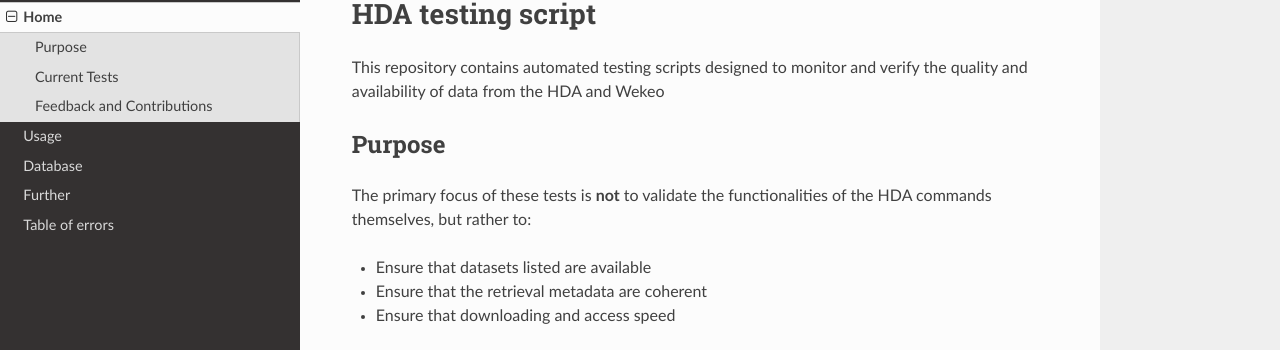
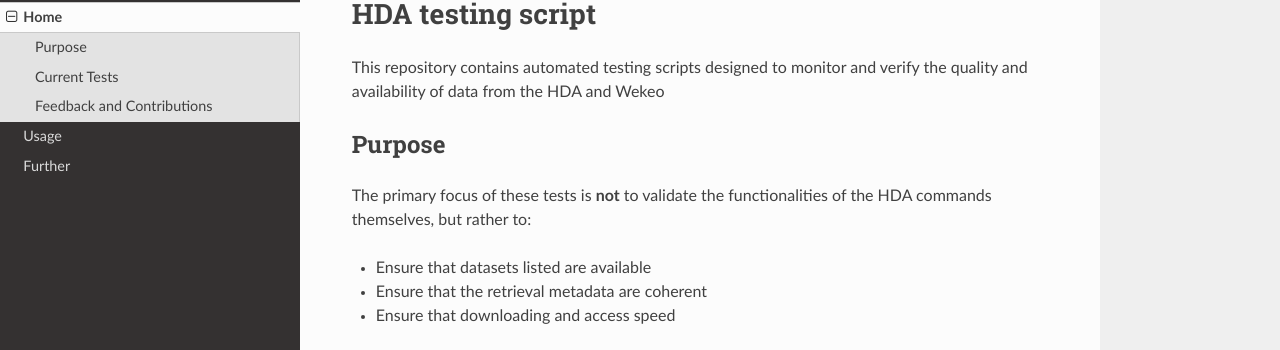
Before and after one commit to gkoenig-mercator/test_availability_hda, an MkDocs documentation site: the page built from docs/index.md, in a window 1280 px wide. Shown: the part 104-454 px from the top of the page. Built offline with MkDocs 1.6.1, drawn with Linux system fonts in a browser that asks for light colours; nearby versions of some CDN libraries.

Commit message:
Edit the readthedocs file

```diff
--- a/mkdocs.yml
+++ b/mkdocs.yml
@@ -4,6 +4,4 @@ theme:
 nav:
   - Home: index.md
   - Usage: usage.md
-  - Database: database_schema.md
   - Further: further_development.md
-  - Table of errors: generated_table.md
```
